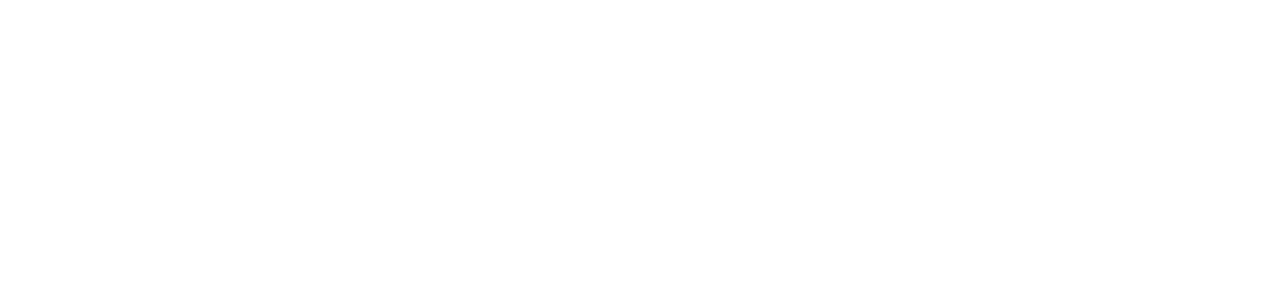
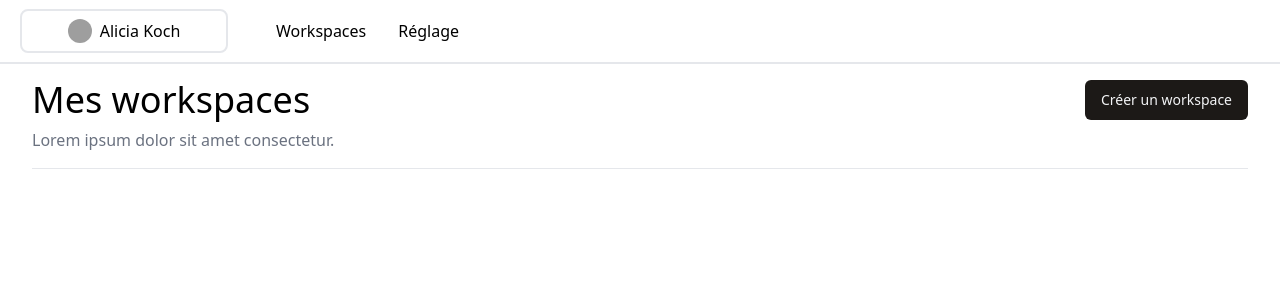
Before and after one commit to sifer75/fun, a React (Vite) app: page /workspace in a window 1280 px wide. Before the commit this address had no page. Shown: the top 300 px of the page. Built offline with nearby package versions, Linux system fonts and the light colour scheme; grey boxes are pictures that could not be loaded.

Commit message:
menu terminé

```diff
--- a/package.json
+++ b/package.json
@@ -10,6 +10,7 @@
     "preview": "vite preview"
   },
   "dependencies": {
+    "@radix-ui/react-avatar": "^1.1.0",
     "@radix-ui/react-slot": "^1.1.0",
     "class-variance-authority": "^0.7.0",
     "clsx": "^2.1.1",
--- a/src/App.tsx
+++ b/src/App.tsx
@@ -1,10 +1,12 @@
 import { Route, Routes } from "react-router-dom";
 import Connection from "./page/Connection";
+import Workspace from "./page/Workspace";
 
 export default function App() {
   return (
     <Routes>
       <Route index element={< Connection />} />
+      <Route path="/workspace" element={< Workspace />} />
     </Routes>
 
   );
--- /dev/null
+++ b/src/components/layout/Header.tsx
@@ -0,0 +1,33 @@
+import { Avatar, AvatarFallback, AvatarImage } from "@/components/ui/avatar";
+import { Button } from "../ui/button";
+
+function Header() {
+  return (
+    <div>
+      <div className="h-16 border-b-2 border-gray-200 flex items-center pl-5 gap-8">
+        <div className="border-2 border-gray-200 rounded-lg w-52 flex items-center justify-center p-2 mr-4">
+          <Avatar className="mr-2">
+            <AvatarImage src="https://github.com/shadcn.png" alt="@shadcn" />
+            <AvatarFallback>CN</AvatarFallback>
+          </Avatar>
+          <p>Alicia Koch</p>
+        </div>
+        <p>Workspaces</p>
+        <p>Réglage</p>
+      </div>
+      <div className="py-4 px-8">
+        <div className="border-b pb-4">
+          <div className="w-full flex justify-between ">
+            <h1 className="text-4xl font-medium mb-2">Mes workspaces</h1>
+            <Button className="text-gray-100">Créer un workspace</Button>
+          </div>
+          <span className="text-gray-500 tewt-xl font-light">
+            Lorem ipsum dolor sit amet consectetur.
+          </span>
+        </div>
+      </div>
+    </div>
+  );
+}
+
+export default Header;
--- /dev/null
+++ b/src/components/ui/avatar.tsx
@@ -0,0 +1,48 @@
+import * as React from "react"
+import * as AvatarPrimitive from "@radix-ui/react-avatar"
+
+import { cn } from "@/lib/utils"
+
+const Avatar = React.forwardRef<
+  React.ElementRef<typeof AvatarPrimitive.Root>,
+  React.ComponentPropsWithoutRef<typeof AvatarPrimitive.Root>
+>(({ className, ...props }, ref) => (
+  <AvatarPrimitive.Root
+    ref={ref}
+    className={cn(
+      "relative flex h-6 w-6 shrink-0 overflow-hidden rounded-full",
+      className
+    )}
+    {...props}
+  />
+))
+Avatar.displayName = AvatarPrimitive.Root.displayName
+
+const AvatarImage = React.forwardRef<
+  React.ElementRef<typeof AvatarPrimitive.Image>,
+  React.ComponentPropsWithoutRef<typeof AvatarPrimitive.Image>
+>(({ className, ...props }, ref) => (
+  <AvatarPrimitive.Image
+    ref={ref}
+    className={cn("aspect-square h-full w-full", className)}
+    {...props}
+  />
+))
+AvatarImage.displayName = AvatarPrimitive.Image.displayName
+
+const AvatarFallback = React.forwardRef<
+  React.ElementRef<typeof AvatarPrimitive.Fallback>,
+  React.ComponentPropsWithoutRef<typeof AvatarPrimitive.Fallback>
+>(({ className, ...props }, ref) => (
+  <AvatarPrimitive.Fallback
+    ref={ref}
+    className={cn(
+      "flex h-full w-full items-center justify-center rounded-full bg-stone-100 dark:bg-stone-800",
+      className
+    )}
+    {...props}
+  />
+))
+AvatarFallback.displayName = AvatarPrimitive.Fallback.displayName
+
+export { Avatar, AvatarImage, AvatarFallback }
--- a/src/page/Connection.tsx
+++ b/src/page/Connection.tsx
@@ -1,8 +1,10 @@
 import { Button } from '@/components/ui/button'
 import google from "../../src/assets/google.svg";
 import github from "../../src/assets/github.svg";
+import { useNavigate } from 'react-router-dom';
 
 function Connection() {
+  const navigate = useNavigate()
   return (
     <div className="w-screen h-screen flex">
     <div className="w-1/2 h-full bg-black"></div>
@@ -16,7 +18,7 @@
             Choisissez votre méthode d’authentification
           </p>
         </div>
-        <Button className="w-full bg-white border text-back text-base border-gray-300 rounded-md">
+        <Button onClick={() => navigate("/workspace")} className="w-full bg-white border text-back text-base border-gray-300 rounded-md">
           <img className="h-6 w-6 mr-2" src={google} alt="google"></img> Gmail
         </Button>
         <div className="flex justify-around w-full">
--- /dev/null
+++ b/src/page/Workspace.tsx
@@ -0,0 +1,14 @@
+import Header from "@/components/layout/Header";
+
+function Workspace() {
+  return (
+    <div className="h-screen w-screen flex flex-col">
+      <Header />
+      <div className="flex-grow px-8">
+
+      </div>
+    </div>
+  );
+}
+
+export default Workspace;
```
Also changed, not shown: 1 other file (tests, documents, lock files or other folders).
